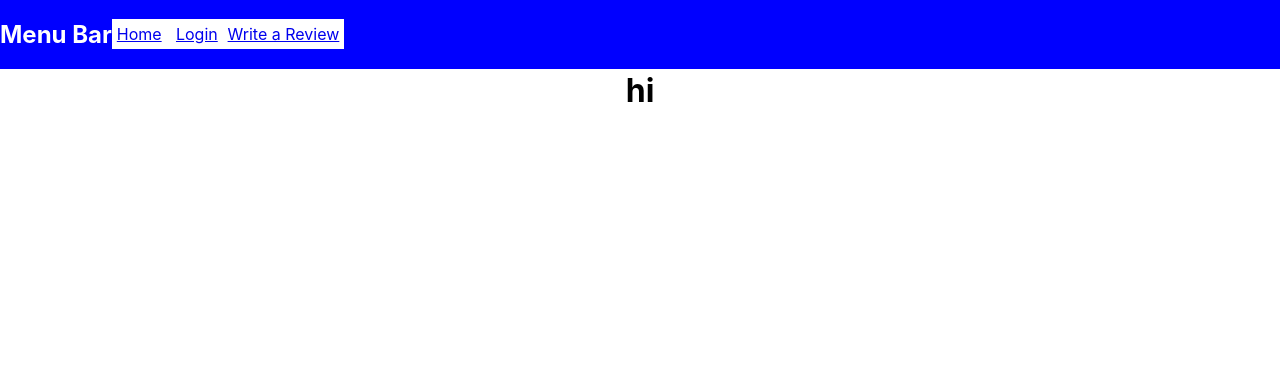
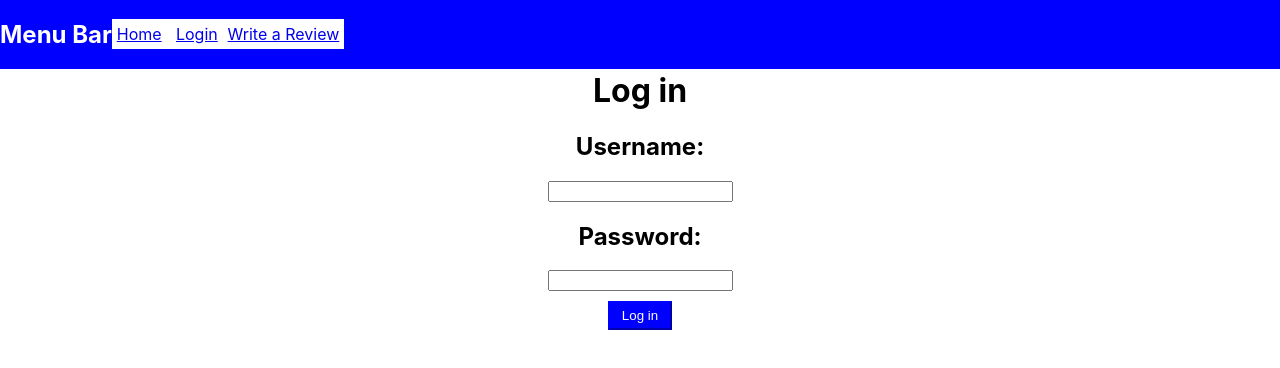
Before and after one commit to ArushRam/BruinBytes, a React (Create React App) app in the folder client/: page /login in a window 1280 px wide. Shown: the top 368 px of the page. Built offline with nearby package versions, Linux system fonts and the light colour scheme.

Commit message:
LoginPage frontend form added.
Functioning username and password fields, as well as submission button.

```diff
--- a/client/src/components/LoginPage.css
+++ b/client/src/components/LoginPage.css
@@ -1,3 +1,9 @@
-.loginpage {
-  color: red;
+.loginpage {}
+
+.loginButton {
+  background-color: blue;
+  color: white;
+  border-color: blue;
+  padding: 5px 12px;
+  margin-top: 10px
 }
--- a/client/src/components/LoginPage.js
+++ b/client/src/components/LoginPage.js
@@ -1,10 +1,42 @@
 import React, {useState} from 'react';
-import MenuBar  from './MenuBar';
+import './LoginPage.css'
 
 function LoginPage() {
+
+  const [userInput, setUserInput] = useState(
+    {
+      username: "",
+      password: ""
+    }
+  )
+
+  const handleSubmit = (e) => {
+    e.preventDefault();
+    // submit POST to middleware here
+    console.log(userInput)
+    console.log("Submitted!");
+  }
+
   return (
     <div className="loginpage">
-      <h1>hi</h1>
+      <h1>Log in</h1>
+      <form onSubmit={e => handleSubmit(e)} >
+      <h2>Username: </h2>
+      <input
+        type="text"
+        value={userInput.username}
+        onChange={e => setUserInput({...userInput, username: e.target.value})}
+      />
+      <h2>Password: </h2>
+      <input
+        type='password'
+        name='password'
+        value={userInput.password}
+        onChange={e => setUserInput({...userInput, password: e.target.value})}
+      />
+
+      <button type="submit" class="loginButton">Log in</button>
+    </form>
     </div>
   );
 }
```
